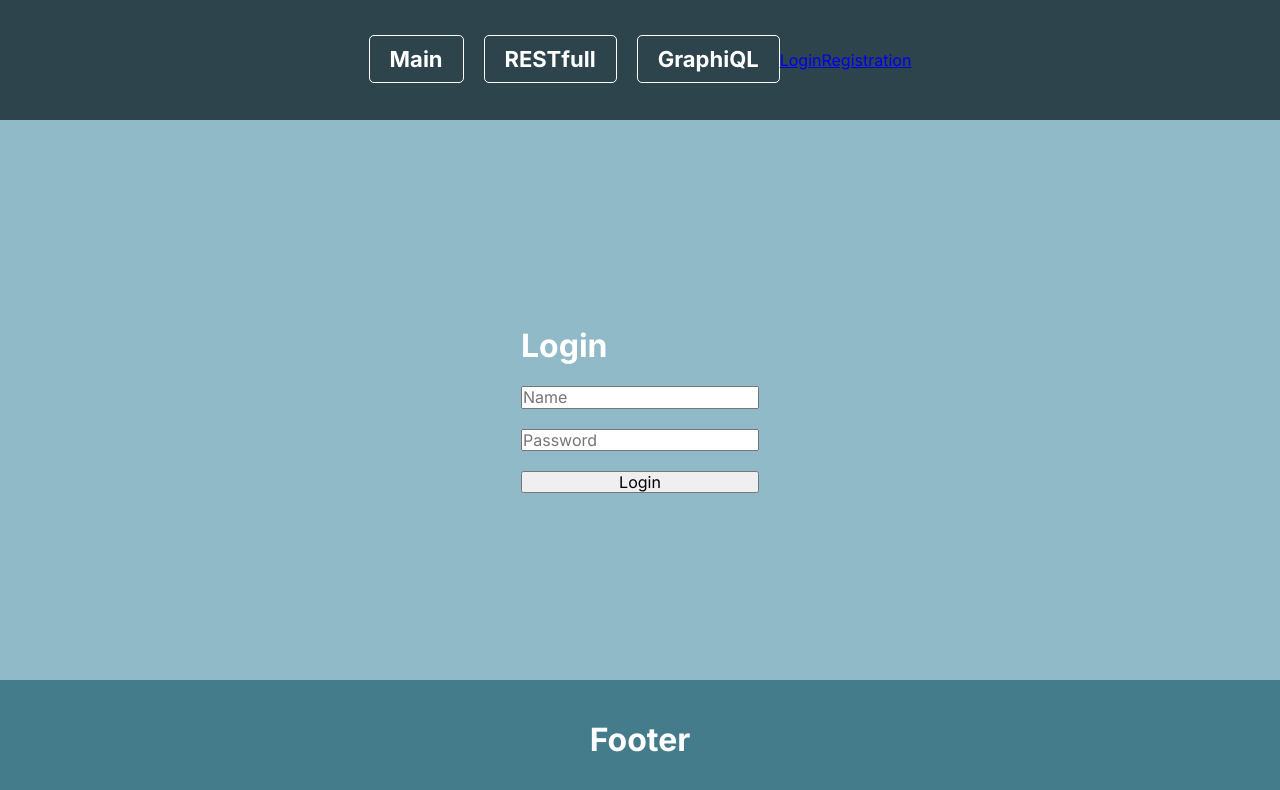
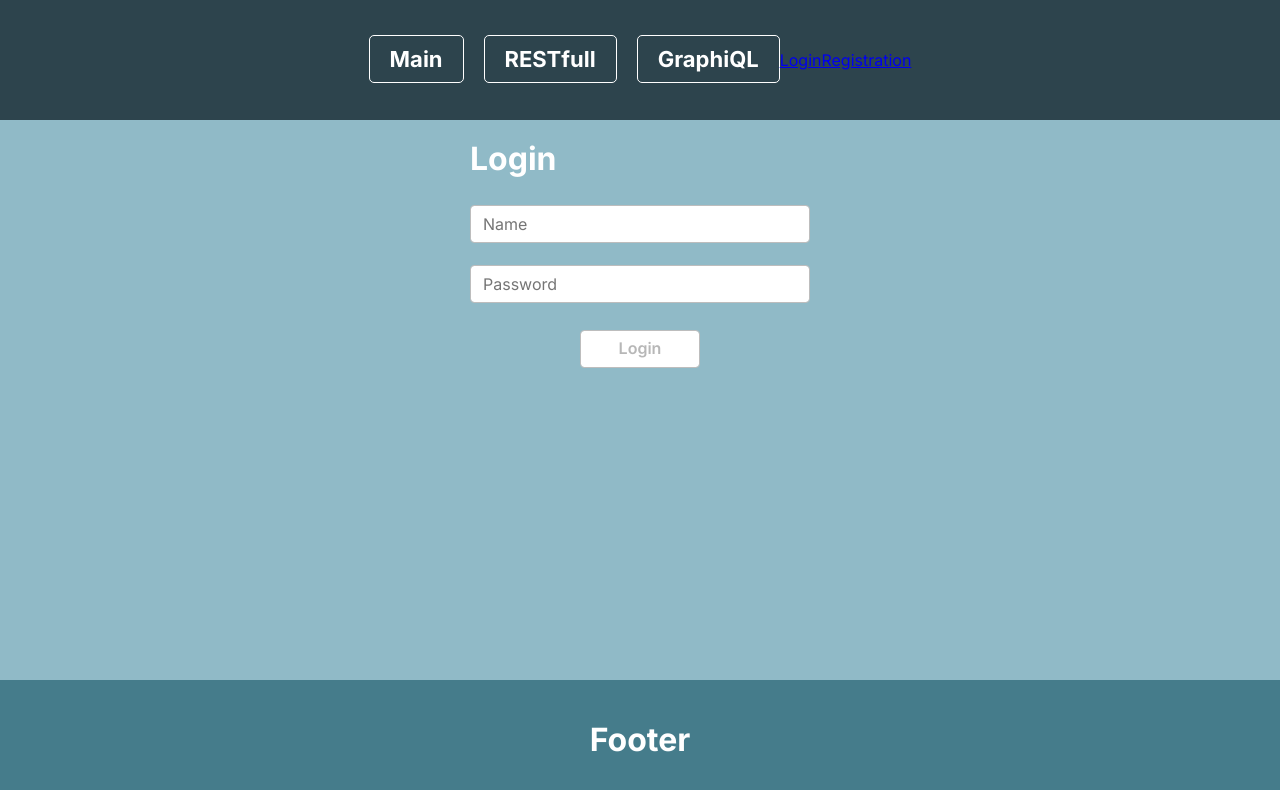
Before and after one commit to p0lluxstar/graphiql-app, a Next.js app: page /login in a window 1280 px wide. Shown: the top 790 px of the page. Built offline with nearby package versions, Linux system fonts and the light colour scheme.

Commit message:
init: yup; feat: add inputs for form login

```diff
--- a/package.json
+++ b/package.json
@@ -14,6 +14,7 @@
     "test:single": "vitest run"
   },
   "dependencies": {
+    "@hookform/resolvers": "^3.9.0",
     "@reduxjs/toolkit": "^2.2.7",
     "next": "14.2.5",
     "react": "^18",
@@ -21,7 +22,8 @@
     "react-hook-form": "^7.53.0",
     "react-redux": "^9.1.2",
     "vite": "^5.3.5",
-    "vite-tsconfig-paths": "^4.3.2"
+    "vite-tsconfig-paths": "^4.3.2",
+    "yup": "^1.4.0"
   },
   "devDependencies": {
     "@testing-library/jest-dom": "^6.4.8",
--- a/src/components/Login.tsx
+++ b/src/components/Login.tsx
@@ -1,13 +1,55 @@
+'use client';
+
+import { useForm } from 'react-hook-form';
 import styles from '../styles/components/login.module.css';
+import { yupResolver } from '@hookform/resolvers/yup';
+import yupSchema from '@/utils/yupSchema';
+
+interface FormValues {
+  name: string;
+  password: string;
+}
 
 export default function Login(): JSX.Element {
+  const {
+    register,
+    handleSubmit,
+    formState: { errors, isValid },
+  } = useForm<FormValues>({
+    mode: 'onChange',
+    resolver: yupResolver(yupSchema),
+  });
+
+  const onSubmit = (): void => {};
+
   return (
     <div className={styles.login}>
       <h1>Login</h1>
-      <form className={styles.form}>
-        <input id="name" placeholder="Name" type="text" />
-        <input placeholder="Password" type="password" />
-        <button>Login</button>
+      <form className={styles.form} onSubmit={handleSubmit(onSubmit)}>
+        <div className={styles.name}>
+          <input
+            {...register('name')}
+            id="name"
+            placeholder="Name"
+            type="text"
+          />
+          {errors.name && <p className={styles.error}>{errors.name.message}</p>}
+        </div>
+        <div className={styles.password}>
+          <input
+            {...register('password')}
+            placeholder="Password"
+            type="password"
+          />
+          {errors.password && (
+            <p className={styles.error}>{errors.password.message}</p>
+          )}
+        </div>
+        <div className={styles.btn}>
+          <button disabled={!isValid} type="submit">
+            Login
+          </button>
+        </div>
       </form>
     </div>
   );
--- a/src/styles/components/login.module.css
+++ b/src/styles/components/login.module.css
@@ -1,5 +1,51 @@
 .form {
   display: flex;
   flex-direction: column;
-  gap: 20px;
+  justify-content: center;
+  width: 340px;
+  gap: 15px;
 }
+
+.form input {
+  margin: 5px 0px 2px 0px;
+  display: block;
+  width: 100%;
+  height: calc(2.25rem + 2px);
+  padding: 0.375rem 0.75rem;
+  font-size: 1rem;
+  font-weight: 400;
+  line-height: 1.5;
+  color: #212529;
+  background-color: #fff;
+  background-clip: padding-box;
+  border: 1px solid #bdbdbd;
+  border-radius: 0.25rem;
+  outline-color: #42627f;
+  transition:
+    border-color 0.15s ease-in-out,
+    box-shadow 0.15s ease-in-out;
+}
+
+.form button {
+  background-color: #fff;
+  height: calc(2.25rem + 2px);
+  padding: 0.375rem 0.75rem;
+  font-size: 1rem;
+  line-height: 1.2;
+  font-weight: 600;
+  background-clip: padding-box;
+  border: 1px solid #bdbdbd;
+  border-radius: 0.25rem;
+  cursor: pointer;
+  width: 120px;
+}
+
+.btn {
+  margin: 10px auto;
+}
+
+.error {
+  position: absolute;
+  color: #c2060c;
+  font-size: 12px;
+}
--- a/src/styles/pages/main.module.css
+++ b/src/styles/pages/main.module.css
@@ -1,7 +1,6 @@
 .main {
   display: flex;
   justify-content: center;
-  align-items: center;
   background: #90bac7;
   min-height: calc(100vh - 240px);
   color: #ffffff;
--- /dev/null
+++ b/src/utils/yupSchema.ts
@@ -0,0 +1,18 @@
+import * as yup from 'yup';
+
+const yupSchema = yup.object().shape({
+  name: yup
+    .string()
+    .matches(
+      /^[a-zA-Z0-9]+$/,
+      'Name must contain only Latin letters and numbers'
+    )
+    .min(3, 'Name must be at least 3 characters long')
+    .required('Name is required'),
+  password: yup
+    .string()
+    .min(8, 'Password must be at least 8 characters long')
+    .required('Password is required'),
+});
+
+export default yupSchema;
```
Also changed, not shown: 1 other file (tests, documents, lock files or other folders).
